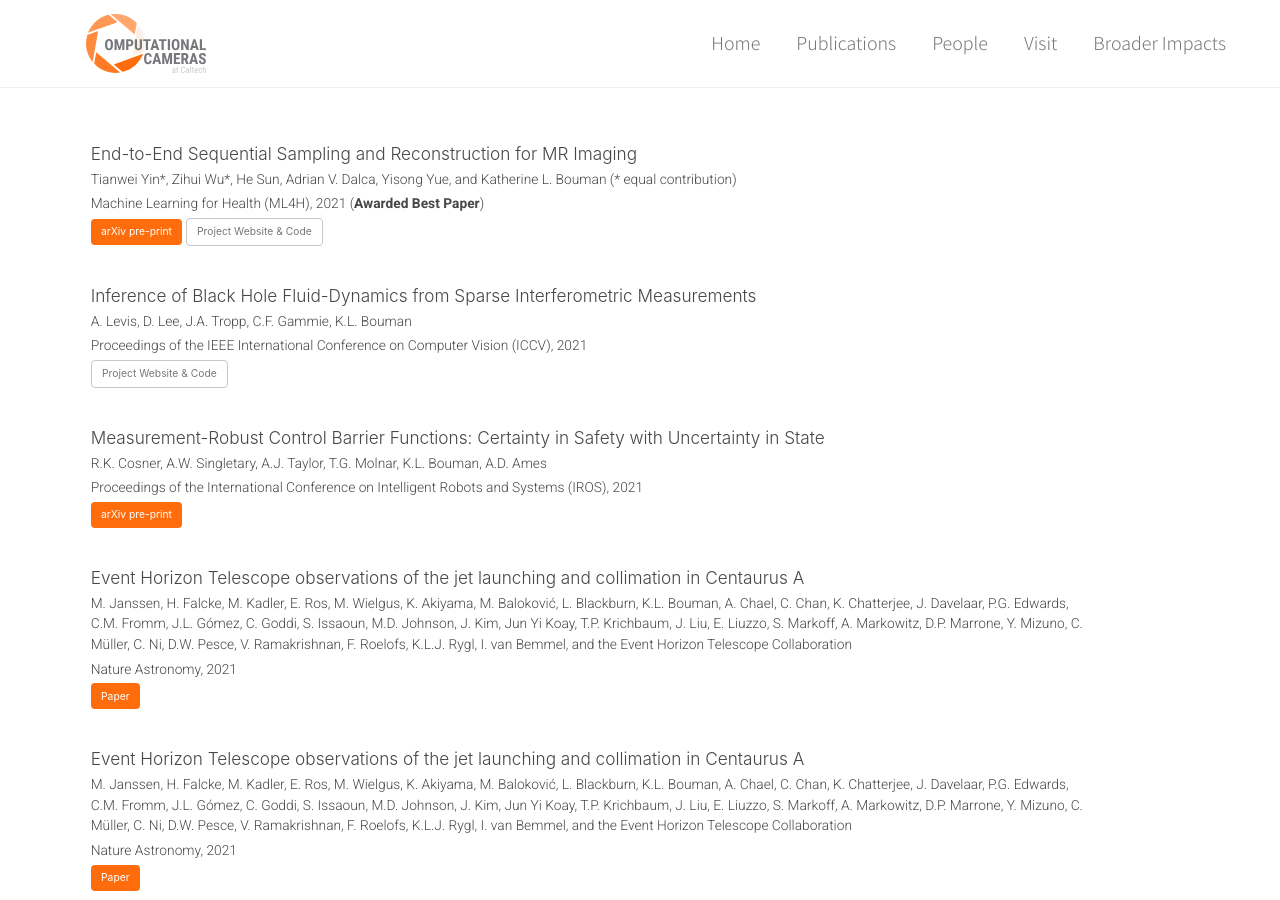
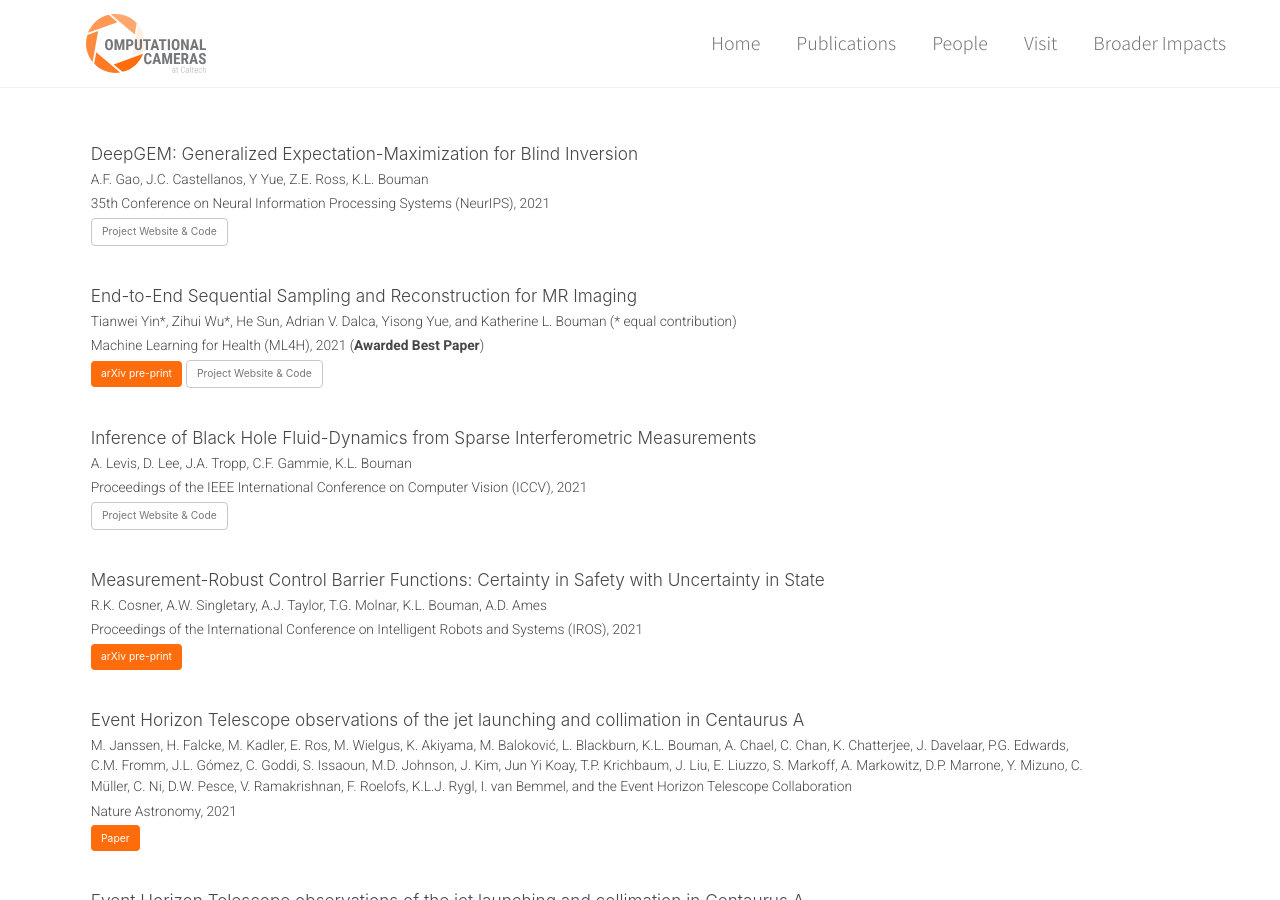
Before and after one commit to boumangroup/boumangroup.github.io, a Jekyll site: the page built from _pages/publications.html, in a window 1280 px wide and 900 px high. Built offline with Jekyll 4.4.1, drawn with Linux system fonts in a browser that asks for light colours; a script that is not in the unit is left out.

Commit message:
Broader Impacts udpates, add Angela's DeepGEM paper

```diff
--- a/_data/news.yml
+++ b/_data/news.yml
@@ -5,7 +5,7 @@
   - date: "10/21"
     info: "*End-to-End Sequential Sampling and Reconstruction for MR Imaging* awarded Best Paper at ML4H Conference 2021. Check out the [website](http://imaging.cms.caltech.edu/seq-mri/) containing the paper, code, and a video explanation."
   - date: "09/21"
-    info: "*DeepGEM: Generalized Expectation-Maximization for Blind Inversion* accepted for publication at NeurIPS 2021."
+    info: "*DeepGEM: Generalized Expectation-Maximization for Blind Inversion* accepted for publication at NeurIPS 2021. Check out the [website](http://imaging.cms.caltech.edu/deepgem/) containing the paper, code, and a video explanation."
   - date: "07/21"
     info: "*Inference of Black Hole Fluid-Dynamics from Sparse Interferometric Measurements* accepted for publication at ICCV 2021. Check out the [website](http://imaging.cms.caltech.edu/stochastic_inference/) containing the paper, code, and a video explanation."
   - date: "07/21"
--- a/_data/publications.yml
+++ b/_data/publications.yml
@@ -14,6 +14,11 @@
     teaser: publications/seq_sampling_teaser.png
 
 papers:
+  - title: "DeepGEM: Generalized Expectation-Maximization for Blind Inversion"
+    authors: "A.F.  Gao, J.C. Castellanos, Y Yue, Z.E. Ross, K.L. Bouman"
+    venue: "35th Conference on Neural Information Processing Systems (NeurIPS), 2021"
+    links:
+      - "[Project Website & Code](http://imaging.cms.caltech.edu/deepgem/){: .btn .btn--inverse}"
   - title: "End-to-End Sequential Sampling and Reconstruction for MR Imaging"
     authors: "Tianwei Yin\\*, Zihui Wu\\*, He Sun, Adrian V. Dalca, Yisong Yue, and Katherine L. Bouman (\\* equal contribution)"
     venue: "Machine Learning for Health (ML4H), 2021 (**Awarded Best Paper**)"
--- a/_pages/broader_impacts.html
+++ b/_pages/broader_impacts.html
@@ -20,5 +20,11 @@
 
       {% capture text2 %}{% include broader_impacts_2.md %}{% endcapture %}
       {{ text2 | markdownify }}
+
+      <figure>
+        <img src='/images/outreach/outreachpics.png' alt='Outreach Photos' width="2000px" height="1200px" />
+        <figcaption>(Left) Grace, age 5, recreating the moment of seeing the first image of a black hole for Halloween 2021, (Center) Benjamin’s, age 7, newspaper article written for his father in 2021, (Right) Meeting students after revealing the first black hole image in 2019 (photo credit: Monique Ouk)
+          </figcaption>
+      </figure>
     </div>
 </div>
```
Also changed, not shown: _includes/broader_impacts_2.md (+4 -3 lines), 2 other files.
